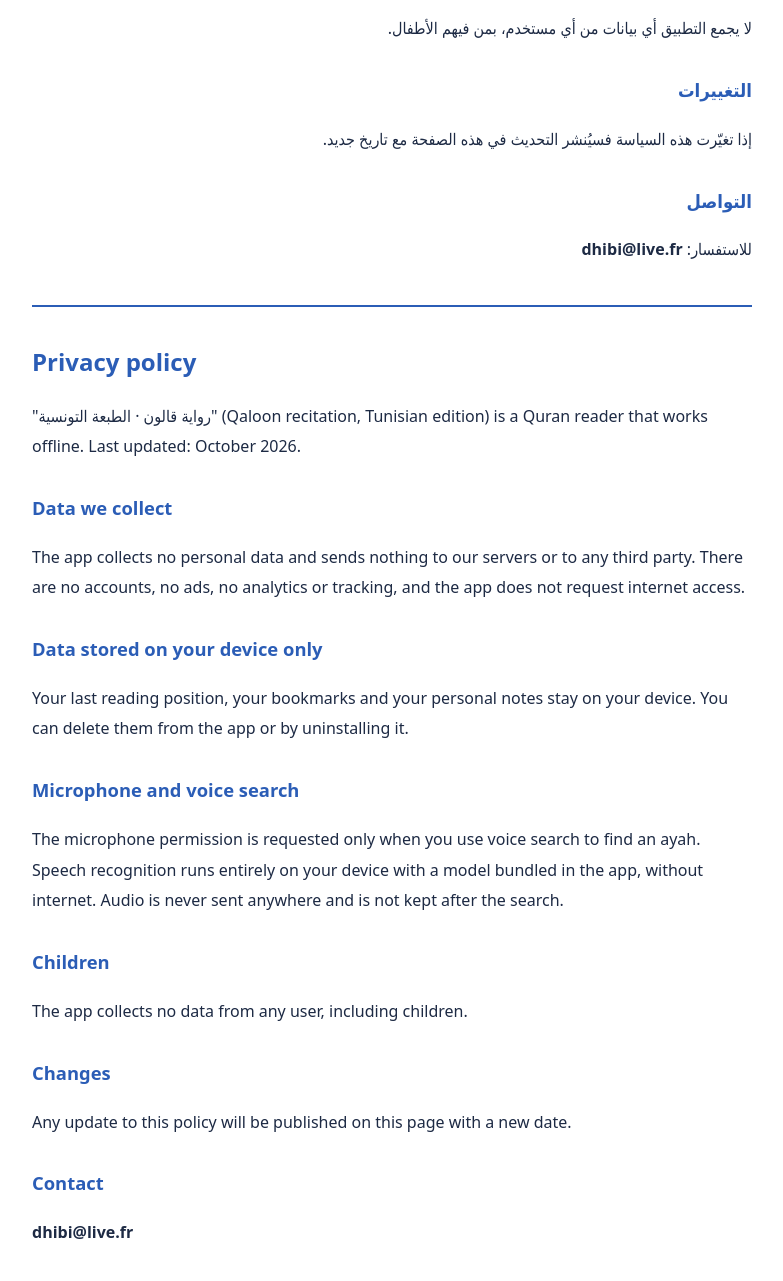
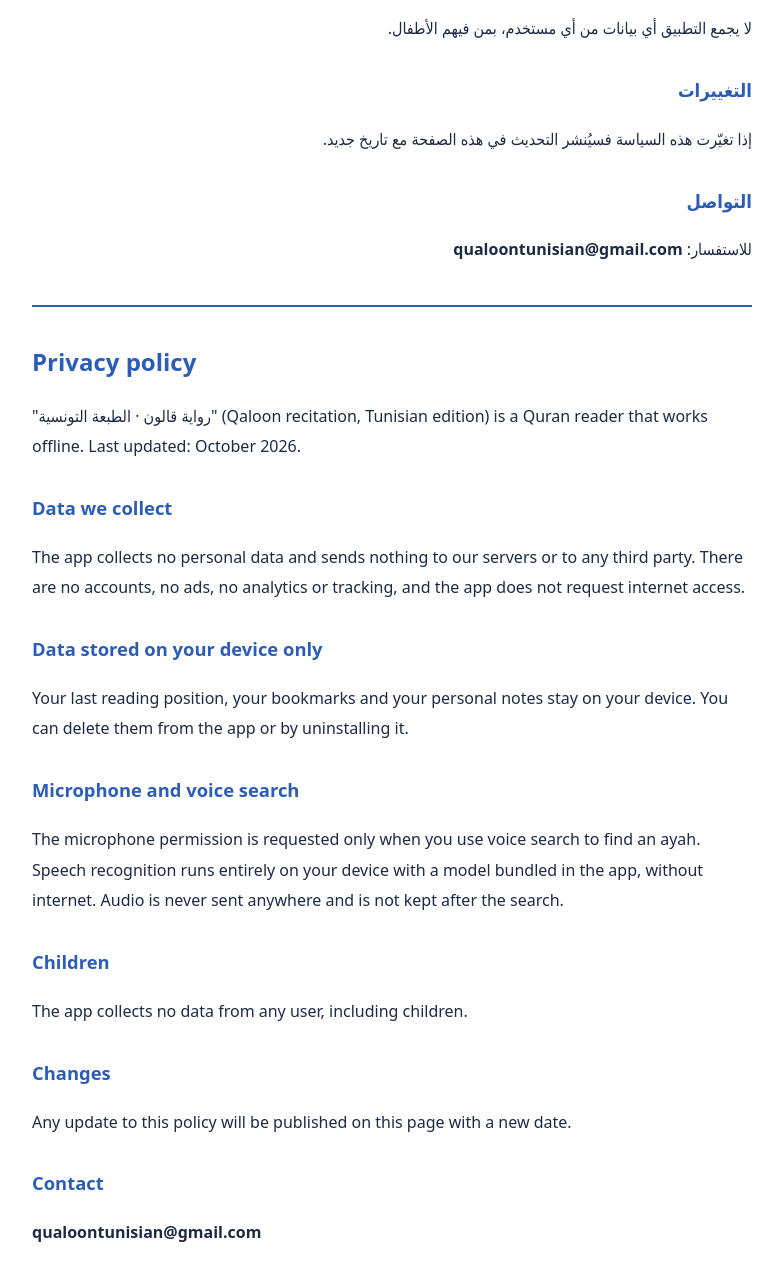
Before and after one commit to qaloon-tunisian/privacy_policy, a plain HTML site: page index.html in a window 1280 px wide. Shown: the part 700-1981 px from the top of the page, without its empty margins (248-1031 px from the left). Drawn offline with Linux system fonts and the light colour scheme.

Commit message:
Update contact email in privacy policy

```diff
--- a/index.html
+++ b/index.html
@@ -36,7 +36,7 @@
 <p>إذا تغيّرت هذه السياسة فسيُنشر التحديث في هذه الصفحة مع تاريخ جديد.</p>
 
 <h2>التواصل</h2>
-<p>للاستفسار: <strong>dhibi@live.fr</strong></p>
+<p>للاستفسار: <strong>qualoontunisian@gmail.com</strong></p>
 
 <div class="fr" dir="ltr" lang="fr">
 <h1>Privacy policy</h1>
@@ -52,7 +52,7 @@
 <h2>Changes</h2>
 <p>Any update to this policy will be published on this page with a new date.</p>
 <h2>Contact</h2>
-<p><strong>dhibi@live.fr</strong></p>
+<p><strong>qualoontunisian@gmail.com</strong></p>
 </div>
 
 </body>
```
